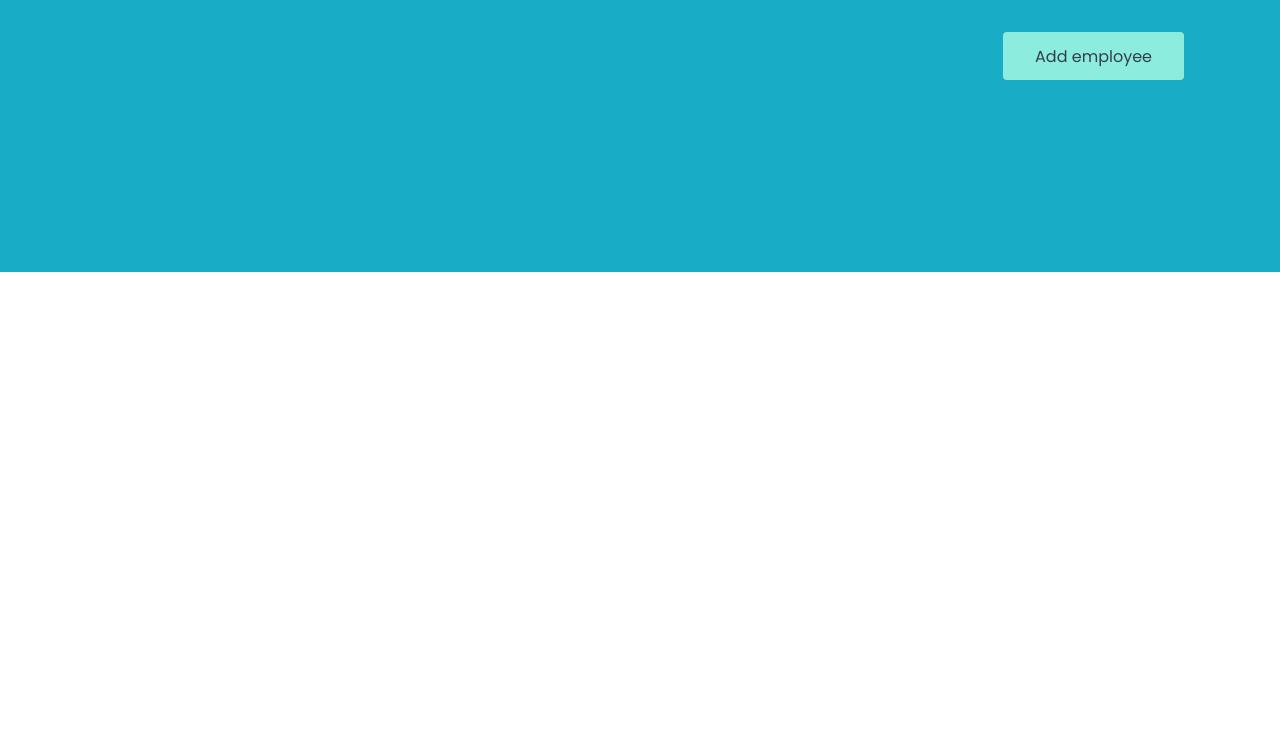
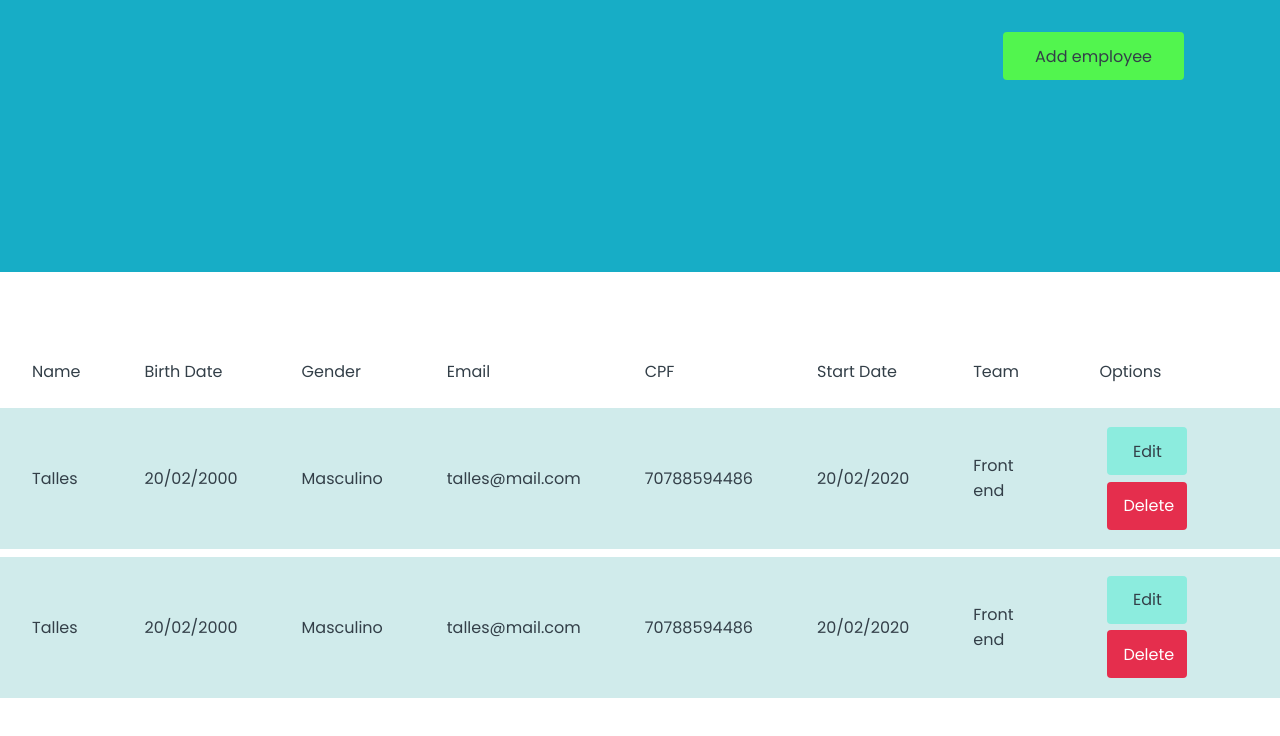
Before and after one commit to tallesv/nutcache-challange-TallesVieira, a React (Create React App) app: page / in a window 1280 px wide. Shown: the top 736 px of the page. Built offline with nearby package versions, Linux system fonts and the light colour scheme.

Commit message:
feat: add EmployeeTable component

```diff
--- /dev/null
+++ b/src/Components/EmployeeTable/index.tsx
@@ -0,0 +1,53 @@
+import React from 'react';
+import { Container } from './styles';
+
+export function EmployeeTable(): JSX.Element {
+  return (
+    <Container>
+      <table>
+        <thead>
+          <tr>
+            <th>Name</th>
+            <th>Birth Date</th>
+            <th>Gender</th>
+            <th>Email</th>
+            <th>CPF</th>
+            <th>Start Date</th>
+            <th>Team</th>
+            <th>Options</th>
+          </tr>
+        </thead>
+
+        <tbody>
+          <tr>
+            <td>Talles</td>
+            <td>20/02/2000</td>
+            <td>Masculino</td>
+            <td>talles@mail.com</td>
+            <td>70788594486</td>
+            <td>20/02/2020</td>
+            <td>Front end</td>
+            <td>
+              <button type="button">Edit</button>
+              <button type="button">Delete</button>
+            </td>
+          </tr>
+
+          <tr>
+            <td>Talles</td>
+            <td>20/02/2000</td>
+            <td>Masculino</td>
+            <td>talles@mail.com</td>
+            <td>70788594486</td>
+            <td>20/02/2020</td>
+            <td>Front end</td>
+            <td className="options">
+              <button type="button">Edit</button>
+              <button type="button">Delete</button>
+            </td>
+          </tr>
+        </tbody>
+      </table>
+    </Container>
+  );
+}
--- /dev/null
+++ b/src/Components/EmployeeTable/styles.ts
@@ -0,0 +1,47 @@
+import styled from 'styled-components';
+
+export const Container = styled.main`
+  margin-top: 4rem;
+
+  table {
+    width: 100%;
+    border-spacing: 0 0.5rem;
+
+    th {
+      color: var(--text-title);
+      font-weight: 400;
+      padding: 1rem 2rem;
+      text-align: left;
+      line-height: 1.5rem;
+    }
+
+    td {
+      padding: 1rem 2rem;
+      background: var(--shape);
+      color: var(--text-title);
+
+      button {
+        width: 5rem;
+        font-size: 1rem;
+        color: var(--text-title);
+        background: var(--blue-light);
+        border: 0;
+        padding: 0 1rem;
+        margin: 0.2rem 0.5rem;
+        border-radius: 0.25rem;
+        height: 3rem;
+
+        transition: filter 0.2s;
+
+        &:hover {
+          filter: brightness(0.9);
+        }
+
+        &:last-child {
+          background: var(--red);
+          color: #fff;
+        }
+      }
+    }
+  }
+`;
--- a/src/Components/Header/index.tsx
+++ b/src/Components/Header/index.tsx
@@ -2,11 +2,11 @@ import React from 'react';
 
 import { Container, Content } from './styles';
 
-export function Header() {
+export function Header(): JSX.Element {
   return (
     <Container>
       <Content>
-        <button>Add employee</button>
+        <button type="submit">Add employee</button>
       </Content>
     </Container>
   );
--- a/src/Components/Header/styles.ts
+++ b/src/Components/Header/styles.ts
@@ -16,7 +16,7 @@ export const Content = styled.div`
   button {
     font-size: 1rem;
     color: var(--text-title);
-    background: var(--blue-light);
+    background: var(--green);
     border: 0;
     padding: 0 2rem;
     border-radius: 0.25rem;
--- a/src/index.tsx
+++ b/src/index.tsx
@@ -6,5 +6,5 @@ ReactDOM.render(
   <React.StrictMode>
     <App />
   </React.StrictMode>,
-  document.getElementById('root')
+  document.getElementById('root'),
 );
--- a/src/pages/Dasboard/index.tsx
+++ b/src/pages/Dasboard/index.tsx
@@ -1,9 +1,12 @@
 import React from 'react';
+import { EmployeeTable } from '../../Components/EmployeeTable';
 import { Header } from '../../Components/Header';
 
-export function Dashboard() {
+export function Dashboard(): JSX.Element {
   return (
-    <Header />
-
+    <>
+      <Header />
+      <EmployeeTable />
+    </>
   );
 }
--- a/src/styles/global.ts
+++ b/src/styles/global.ts
@@ -5,11 +5,11 @@ export const GlobalStyle = createGlobalStyle`
     --background: #f0f2f5;
     --red: #e52e4d;
     --blue: #17adc6;
-    --green: #33cc95;
+    --green: #52F54E;
     --blue-light: #8cecde;
     --text-title: #333f48;
     --text-body: #969cb3;
-    --shape: #ffffff;
+    --shape: #d0ebeb;
   }
 
   * {
```
Also changed, not shown: src/App.tsx (+4 -4 lines), 1 other file (tests, documents, lock files or other folders).
